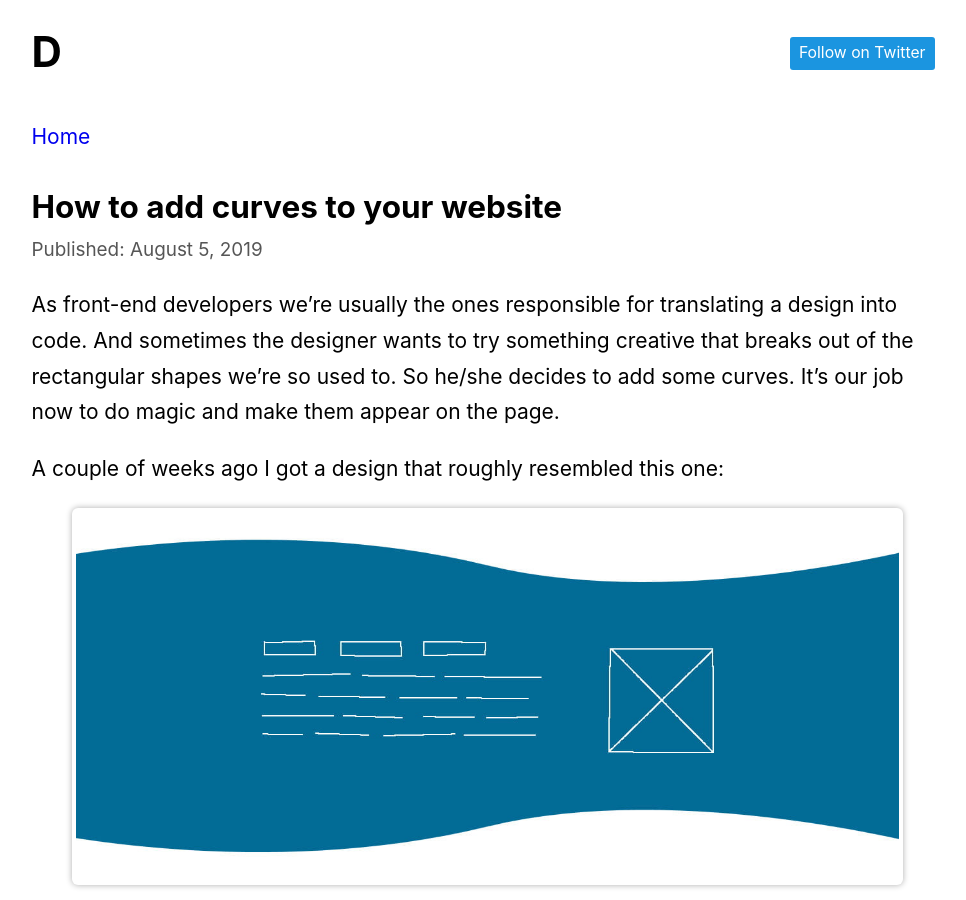
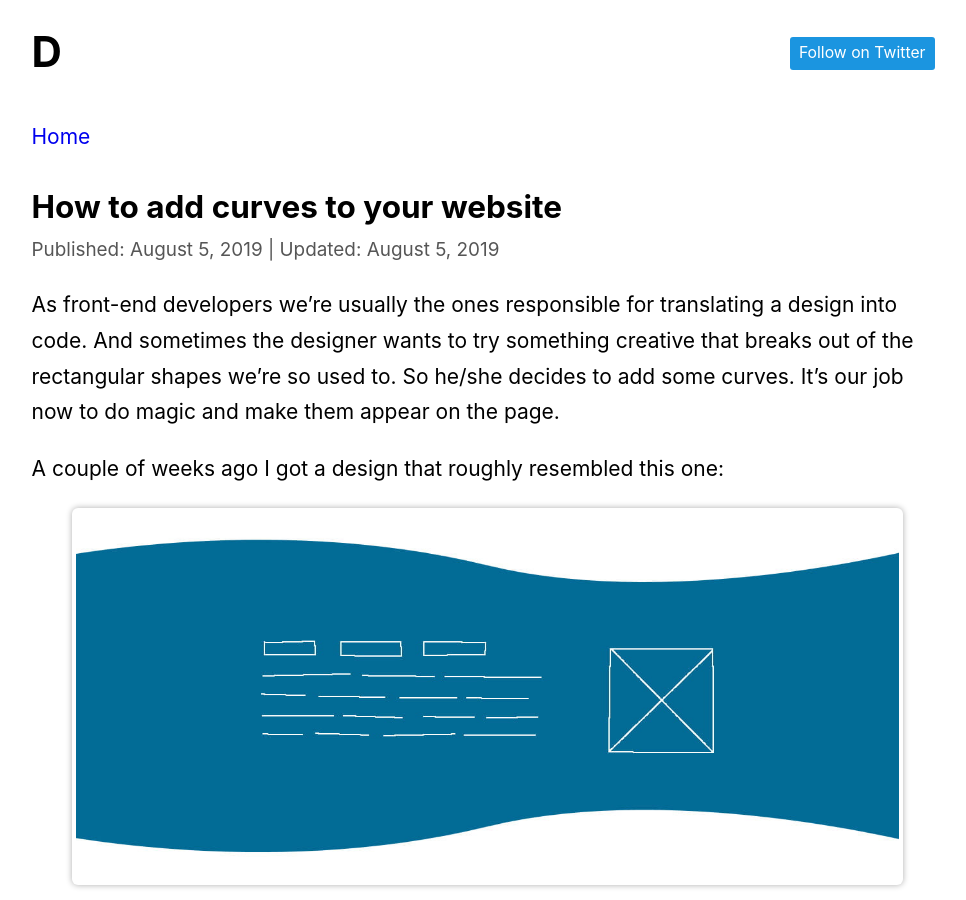
Before and after one commit to dzhavat/dzhavat.github.io, a Jekyll site: the page built from _posts/2019-08-05-how-to-add-curves-to-your-website.md, in a window 1280 px wide and 900 px high. Shown: the whole window, without its empty margins (157-1123 px from the left). Built offline with Jekyll 4.4.1, drawn with Linux system fonts in a browser that asks for light colours.

Commit message:
Post adjustments

```diff
--- a/_posts/2019-08-05-how-to-add-curves-to-your-website.md
+++ b/_posts/2019-08-05-how-to-add-curves-to-your-website.md
@@ -1,6 +1,7 @@
 ---
 layout: post
 title: How to add curves to your website
+updated_date: 2019-08-05
 ---
 
 As front-end developers we’re usually the ones responsible for translating a design into code. And sometimes the designer wants to try something creative  that breaks out of the rectangular shapes we’re so used to. So he/she decides to add some curves. It’s our job now to do magic and make them appear on the page.
@@ -143,7 +144,7 @@ The most important code here is the `transform` property in the `::after` elemen
 
 Using the [`rotateX()`](https://developer.mozilla.org/en-US/docs/Web/CSS/transform-function/rotateX) function I can rotate the image along its horizontal axis. This feels intuitive because the value is an angle and specifying `180deg` as a value will flip it.
 
-*Note*: In a previous version of this code I used `scaleY(-1)` to achieve the same thing. This works as well but, as [Andrew Bone](https://dev.to/link2twenty/comment/dn6f) points out, `rotateX` is more readable and easier to understand.
+*Note*: In a previous version of this code I used `scaleY(-1)` to achieve the same thing. This works as well but, as [Andrew Bone](https://dev.to/link2twenty/comment/dn6f) points out, `rotateX()` is more readable and easier to understand.
 
 There’s one weird thing worth mentioning here. You might’ve noticed that the background image of the `::after` element is set to `center bottom`. This is kinda strange because one would think the correct positioning should be `center top` since we move the element down but want to place its background image as close to the top as possible. `center bottom` is actually correct in this case because the element is flipped (remember `rotateX(180deg)`?), so its bottom is now on the top. You can observe this by setting the `height` and `bottom` to say 150px so the element is bigger than its background image.
 
```
